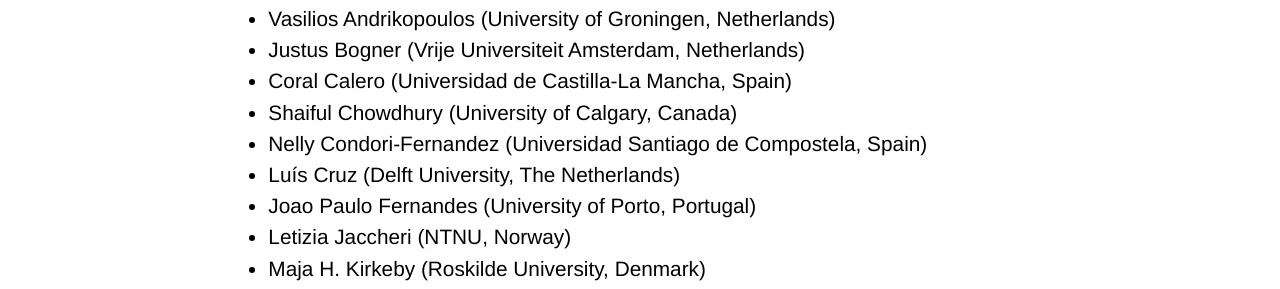
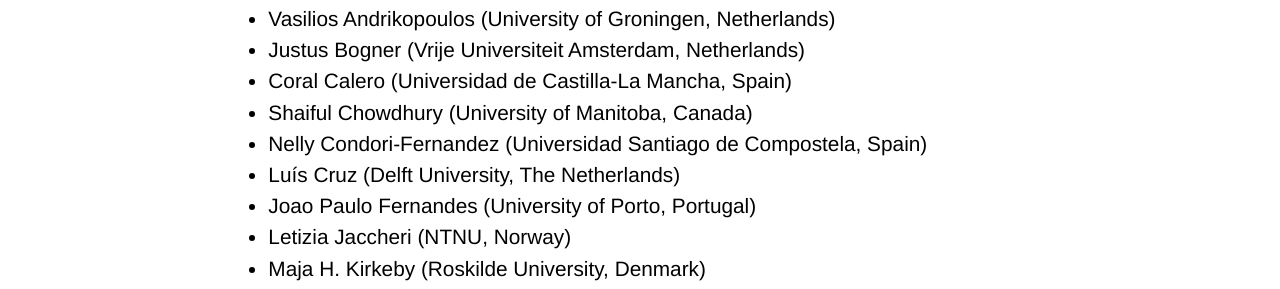
Before and after one commit to greensworkshop/greensworkshop.github.io, a Jekyll site: the page built from index.html, in a window 1280 px wide and 900 px high, scrolled down 3147 px. Shown: the part 159-448 px from the top of the window. Built offline with Jekyll 4.4.1, drawn with Linux system fonts in a browser that asks for light colours; nearby versions of some CDN libraries; the list of posts is cut into pages by our own code.

Commit message:
changing affiliation

```diff
--- a/index.html
+++ b/index.html
@@ -134,7 +134,7 @@
 	<li>Vasilios Andrikopoulos (University of Groningen, Netherlands)</li>
 	<li>Justus Bogner (Vrije Universiteit Amsterdam, Netherlands)</li>
 	<li>Coral Calero (Universidad de Castilla-La Mancha, Spain)</li>
-	<li>Shaiful Chowdhury (University of Calgary, Canada)</li>
+	<li>Shaiful Chowdhury (University of Manitoba, Canada)</li>
 	<li>Nelly Condori-Fernandez (Universidad Santiago de Compostela, Spain)</li>
 	<li>Luís Cruz (Delft University, The Netherlands)</li>
 	<li>Joao Paulo Fernandes (University of Porto, Portugal)  </li>
```
